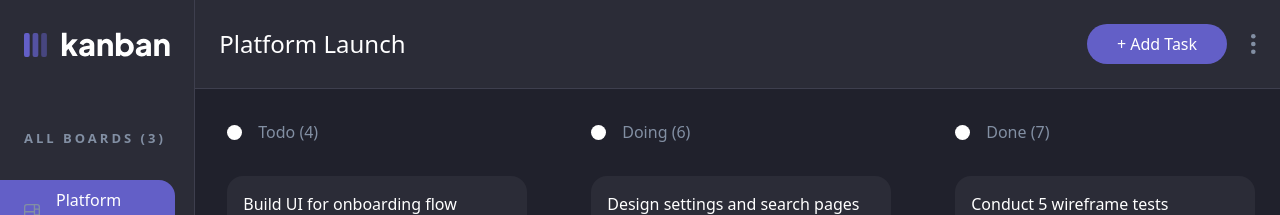
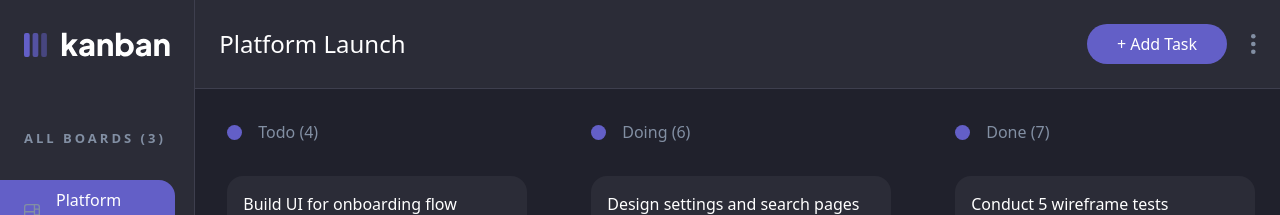
Before and after one commit to TomaszIwanickiGH/task-management, a React (Vite) app: page / in a window 1280 px wide. Shown: the top 215 px of the page. Built offline with nearby package versions, Linux system fonts and the light colour scheme.

Commit message:
Create column component which contains tasks with the same stages

```diff
--- a/src/components/Column.jsx
+++ b/src/components/Column.jsx
@@ -1,22 +1,22 @@
 import React from 'react'
 import Task from './Task'
 import data from '../utils/data.json'
+import { useSelector } from 'react-redux'
 
-const Column = ({ color = 'white', title, amount }) => {
+const Column = ({ color = 'mainPurple', title, amount }) => {
+  const { name } = useSelector((state) => state.boardName)
   return (
     <div className="flex flex-col gap-8 p-8">
       <div className="flex gap-4 items-center text-mediumGray">
-        <div className={`bg-white w-[15px] h-[15px] rounded-full`} />
+        <div className={`bg-${color} w-[15px] h-[15px] rounded-full`} />
         <h3>
           {title} ({amount})
         </h3>
       </div>
 
-      {/* board.columns.map((column) => column.tasks.map((task) => task.title)) */}
-
       {data.boards.map(
         (board) =>
-          board.name === 'Platform Launch' &&
+          board.name === name &&
           board.columns.map(
             (column) =>
               column.name === title &&
@@ -25,7 +25,7 @@ const Column = ({ color = 'white', title, amount }) => {
                 task.subtasks.map((subtask) => {
                   if (subtask.isCompleted) counter++
                 })
-                return <Task key={index} title={task.title} message={`${counter} of ${task.subtasks.length} subtasks`} />
+                return <Task key={index} title={task.title} message={`${counter} of ${task.subtasks.length} subtasks`} viewTask={() => console.log(task.description)} />
               })
           )
       )}
```
